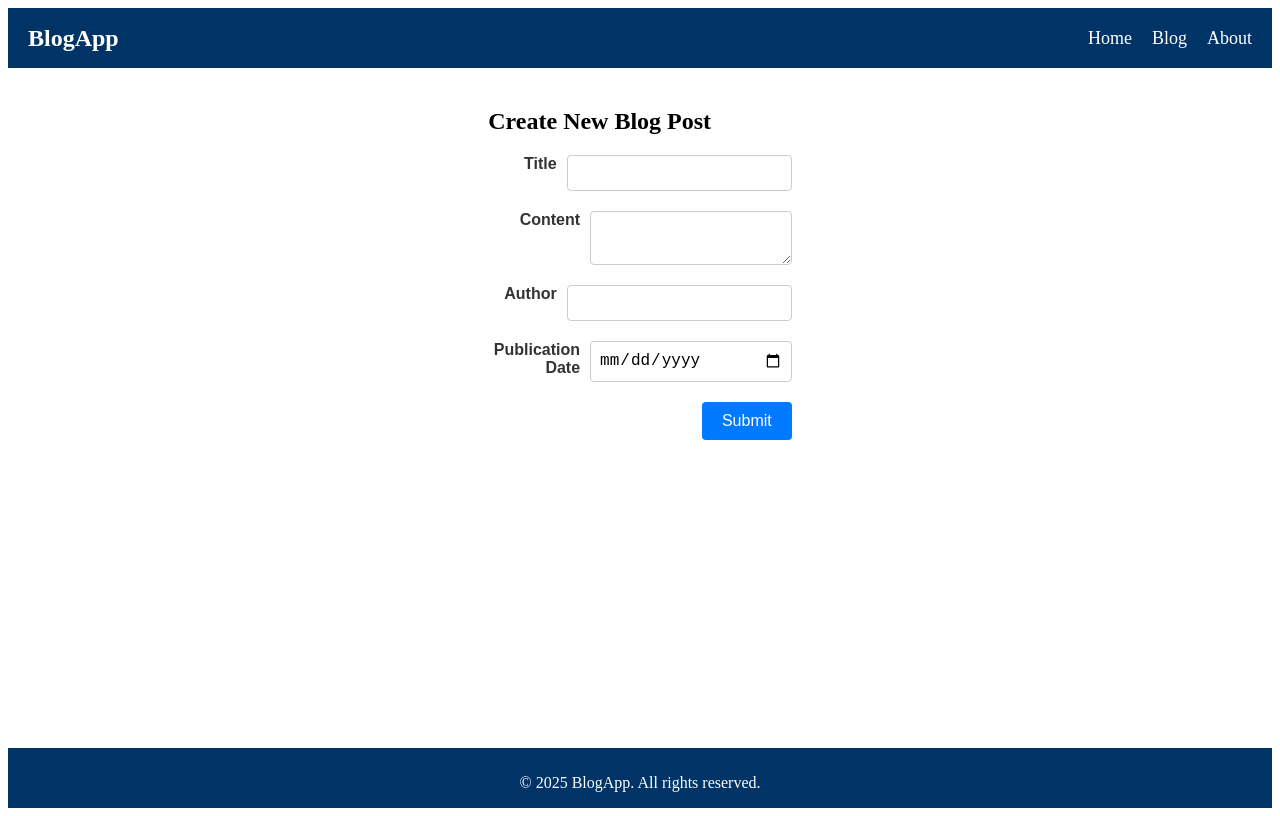
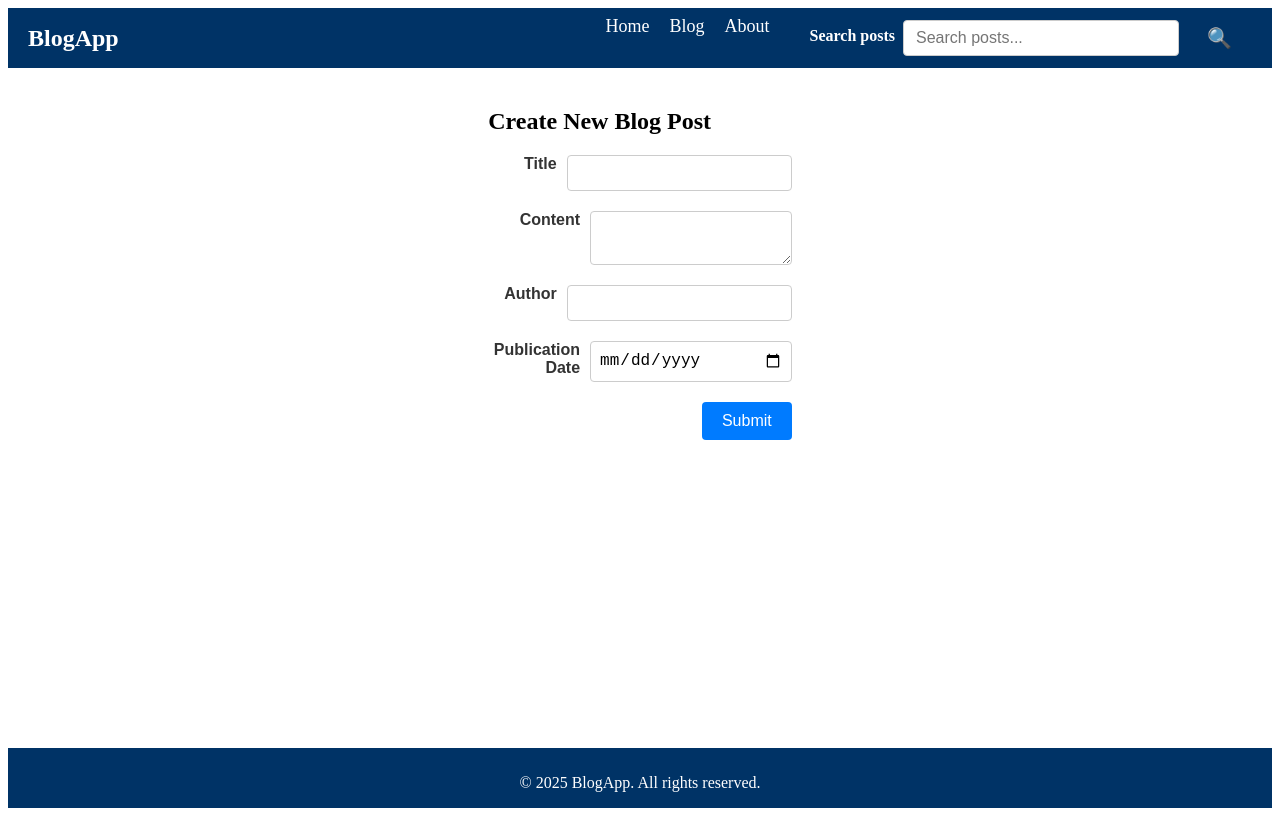
Before and after one commit to Hemanth-07-IT/react-pro1, a React (Create React App) app: page /new in a window 1280 px wide. Built offline with nearby package versions, Linux system fonts and the light colour scheme.

Commit message:
Added a search on the navigation bar.

```diff
--- a/src/components/NavBar.js
+++ b/src/components/NavBar.js
@@ -2,8 +2,9 @@
 import React, { useState } from 'react';
 import { Link } from 'react-router-dom';
 import styles from './NavBar.module.css';
+import SearchBar from './SearchBar';
 
-const NavBar = () => {
+const NavBar = ({ onSearch }) => {
   const [isMobileMenuOpen, setIsMobileMenuOpen] = useState(false);
 
   const toggleMobileMenu = () => {
@@ -15,11 +16,16 @@ const NavBar = () => {
       <Link to="/" className={styles.logo}>
         BlogApp
       </Link>
+
       <div className={styles.links}>
         <Link to="/">Home</Link>
         <Link to="/blog">Blog</Link>
         <Link to="/about">About</Link>
+        <div className={styles.searchBar}>
+          <SearchBar onSearch={onSearch} />
+        </div>
       </div>
+
       <button
         className={styles.hamburger}
         onClick={toggleMobileMenu}
@@ -28,17 +34,13 @@ const NavBar = () => {
       >
         {isMobileMenuOpen ? '✕' : '☰'}
       </button>
+
       {isMobileMenuOpen && (
         <div className={styles.mobileMenu}>
-          <Link to="/" onClick={toggleMobileMenu}>
-            Home
-          </Link>
-          <Link to="/blog" onClick={toggleMobileMenu}>
-            Blog
-          </Link>
-          <Link to="/about" onClick={toggleMobileMenu}>
-            About
-          </Link>
+          <Link to="/" onClick={toggleMobileMenu}>Home</Link>
+          <Link to="/blog" onClick={toggleMobileMenu}>Blog</Link>
+          <Link to="/about" onClick={toggleMobileMenu}>About</Link>
+          <SearchBar onSearch={onSearch} />
         </div>
       )}
     </nav>
--- a/src/components/NavBar.module.css
+++ b/src/components/NavBar.module.css
@@ -68,3 +68,14 @@
     display: block;
   }
 }
+
+.searchBar {
+  margin-left: 20px;
+}
+
+@media (max-width: 768px) {
+  .searchBar {
+    width: 100%;
+    margin-top: 10px;
+  }
+}
--- /dev/null
+++ b/src/components/SearchBar.js
@@ -0,0 +1,37 @@
+// src/components/SearchBar.js
+import React, { useState } from 'react';
+import styles from './SearchBar.module.css';
+
+const SearchBar = ({ onSearch }) => {
+  const [query, setQuery] = useState('');
+
+  const handleInputChange = (e) => {
+    const newQuery = e.target.value;
+    setQuery(newQuery);
+    onSearch(newQuery); // dynamic search
+  };
+
+  const handleSubmit = (e) => {
+    e.preventDefault();
+    onSearch(query);
+  };
+
+  return (
+    <form onSubmit={handleSubmit} className={styles.searchForm} role="search">
+      <label htmlFor="search" className="sr-only">Search posts</label>
+      <input
+        id="search"
+        type="text"
+        placeholder="Search posts..."
+        value={query}
+        onChange={handleInputChange}
+        className={styles.searchInput}
+      />
+      <button type="submit" className={styles.searchButton} aria-label="Search">
+        🔍
+      </button>
+    </form>
+  );
+};
+
+export default SearchBar;
--- /dev/null
+++ b/src/components/SearchBar.module.css
@@ -0,0 +1,38 @@
+.searchForm {
+  display: flex;
+  align-items: center;
+  gap: 8px;
+}
+
+.searchInput {
+  width: 250px;
+  max-width: 100%;
+  padding: 8px 12px;
+  border-radius: 4px;
+  border: 1px solid #ccc;
+  outline-color: #007BFF;
+  font-size: 16px;
+}
+
+.searchButton {
+  background: transparent;
+  border: none;
+  cursor: pointer;
+  font-size: 20px;
+  color: #333;
+}
+
+@media (max-width: 768px) {
+  .searchForm {
+    width: 100%;
+  }
+
+  .searchInput {
+    flex: 1;
+    width: 100%;
+  }
+
+  .searchButton {
+    font-size: 24px;
+  }
+}
```
